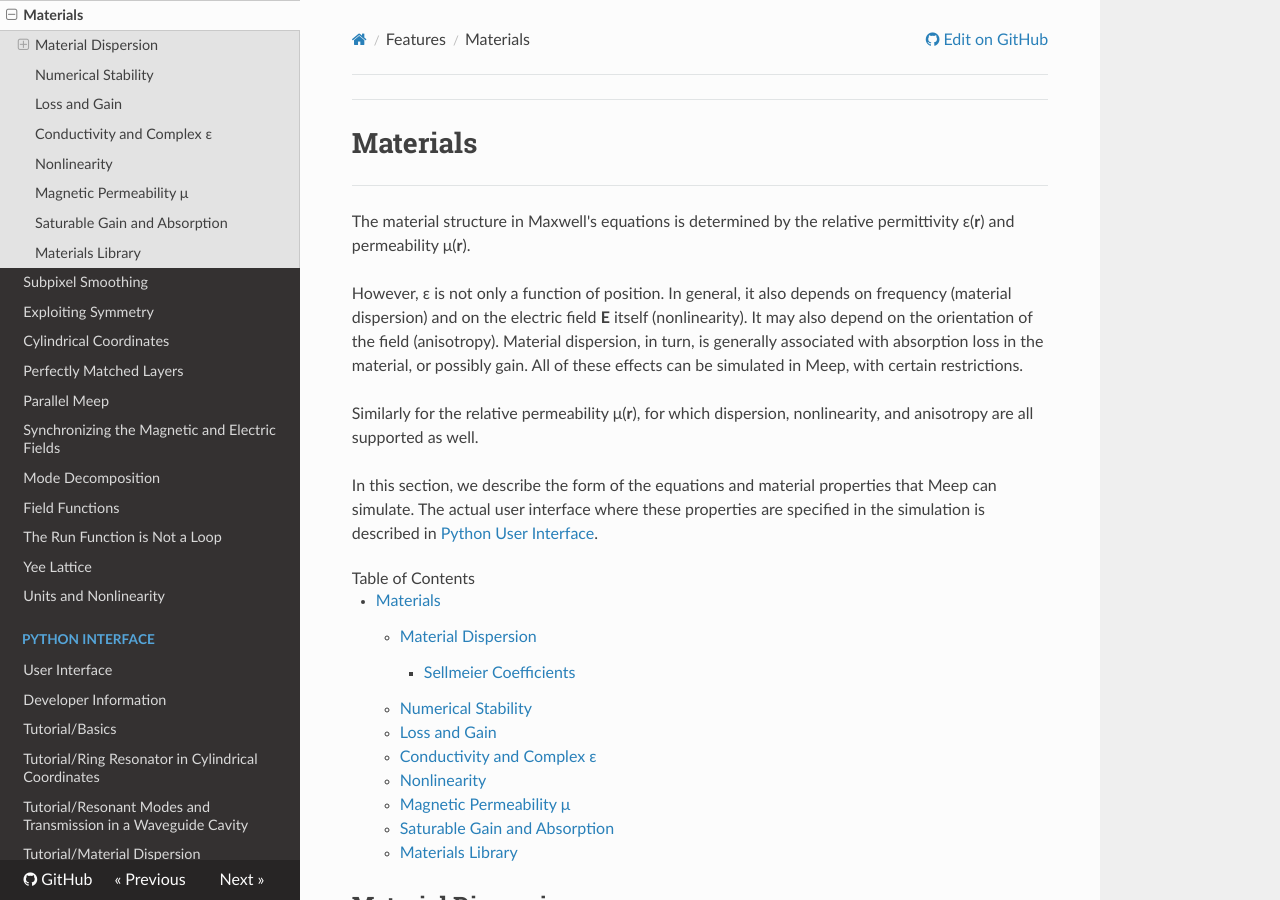
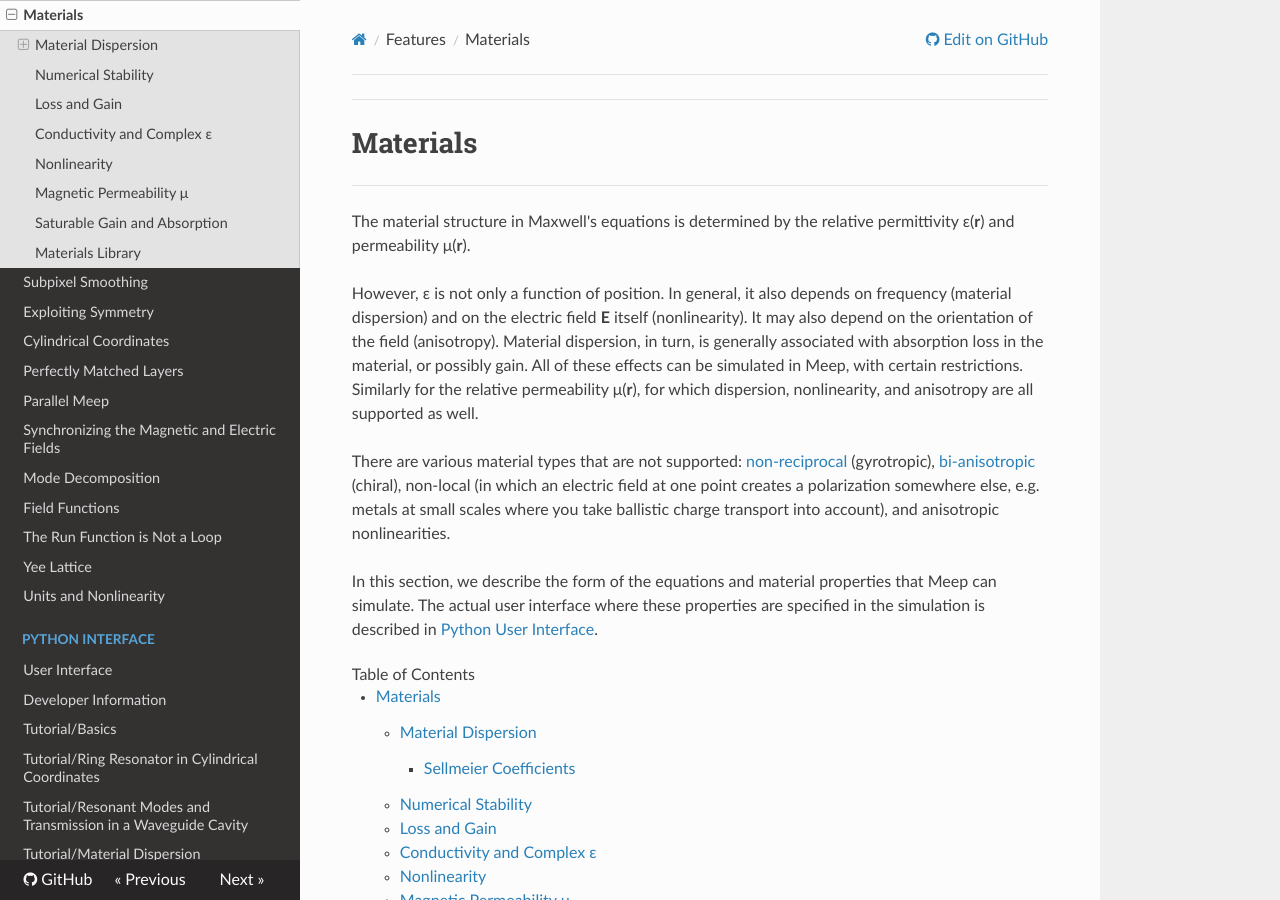
Before and after one commit to NanoComp/meep, an MkDocs documentation site: the page built from doc/docs/Materials.md, in a window 1280 px wide and 900 px high. Built offline with MkDocs 1.6.1, drawn with Linux system fonts in a browser that asks for light colours; nearby versions of some CDN libraries; formulas are drawn with MathJax 3; old or Windows-style settings are respelled for this version of MkDocs.

```diff
--- a/doc/docs/Materials.md
+++ b/doc/docs/Materials.md
@@ -4,9 +4,9 @@
 
 The material structure in Maxwell's equations is determined by the relative permittivity ε(**r**) and permeability μ(**r**).
 
-However, ε is not only a function of position. In general, it also depends on frequency (material dispersion) and on the electric field **E** itself (nonlinearity). It may also depend on the orientation of the field (anisotropy). Material dispersion, in turn, is generally associated with absorption loss in the material, or possibly gain. All of these effects can be simulated in Meep, with certain restrictions.
+However, ε is not only a function of position. In general, it also depends on frequency (material dispersion) and on the electric field **E** itself (nonlinearity). It may also depend on the orientation of the field (anisotropy). Material dispersion, in turn, is generally associated with absorption loss in the material, or possibly gain. All of these effects can be simulated in Meep, with certain restrictions. Similarly for the relative permeability μ(**r**), for which dispersion, nonlinearity, and anisotropy are all supported as well.
 
-Similarly for the relative permeability μ(**r**), for which dispersion, nonlinearity, and anisotropy are all supported as well.
+There are various material types that are not supported: [non-reciprocal](https://en.wikipedia.org/wiki/Magneto-optic_effect) (gyrotropic), [bi-anisotropic](https://en.wikipedia.org/wiki/Bi-isotropic_material) (chiral), non-local (in which an electric field at one point creates a polarization somewhere else, e.g. metals at small scales where you take ballistic charge transport into account), and anisotropic nonlinearities.
 
 In this section, we describe the form of the equations and material properties that Meep can simulate. The actual user interface where these properties are specified in the simulation is described in [Python User Interface](Python_User_Interface.md).
 
```
Also changed, not shown: doc/docs/Introduction.md (+2 -2 lines), doc/docs/Python_Tutorials/Near_to_Far_Field_Spectra.md (+4 -4 lines), doc/docs/Python_User_Interface.md (+2 -0 lines), doc/docs/Scheme_Tutorials/Near_to_Far_Field_Spectra.md (+4 -4 lines).
